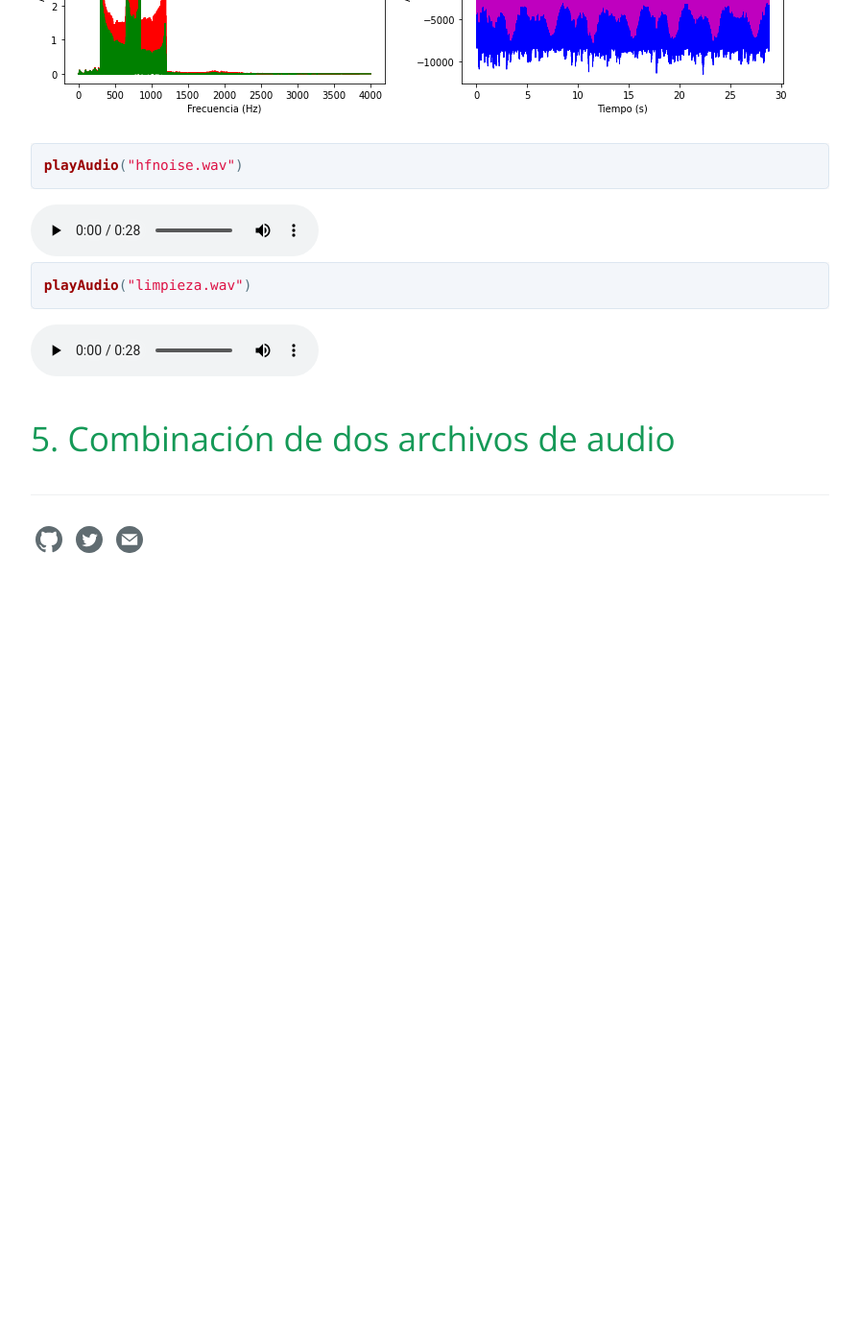
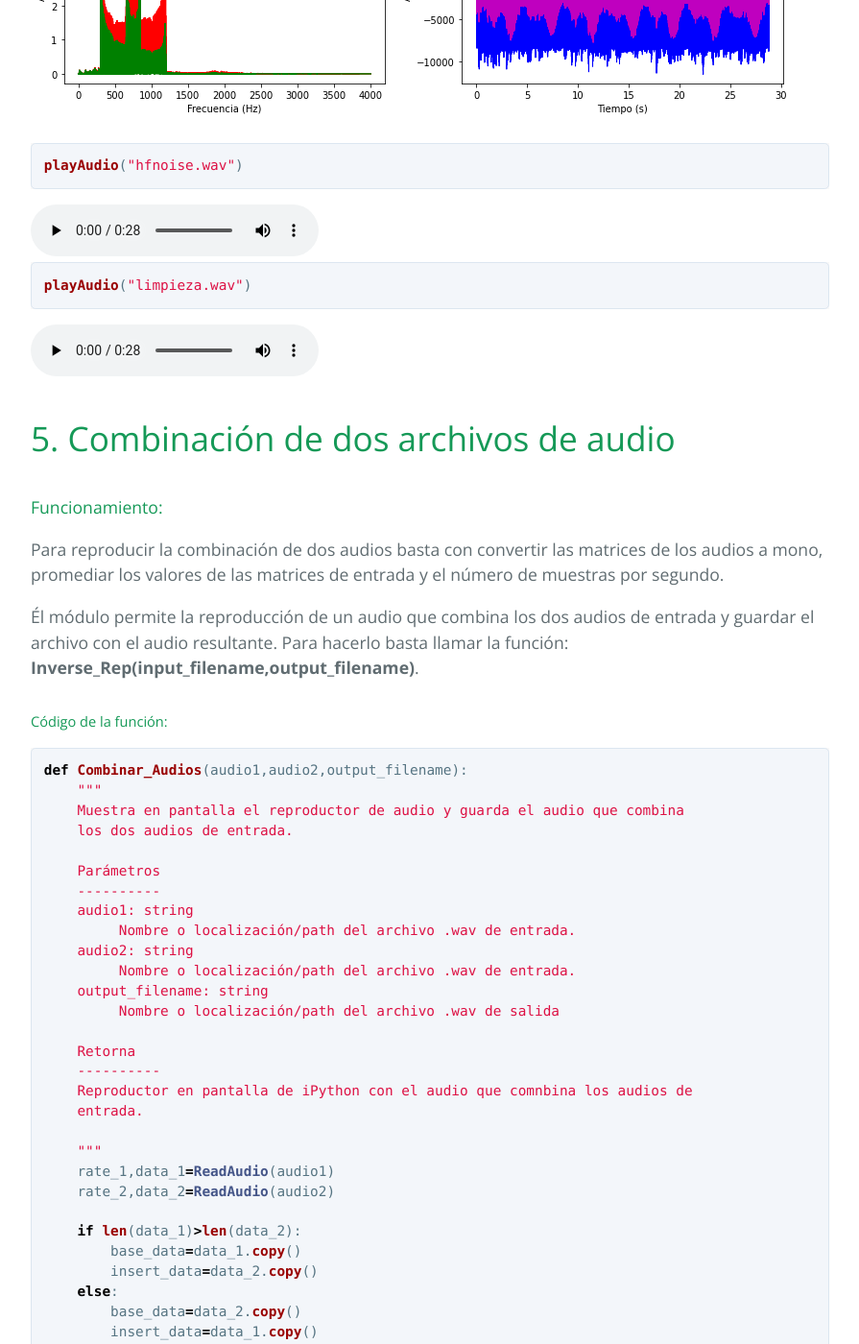
Before and after one commit to DarkNightSoldier/AudioProcessing, a Jekyll site: the page built from _posts/2020-07-05-the-module.md, in a window 1280 px wide and 1400 px high, scrolled down 7783 px. Shown: the whole window at 96% size, without its empty margins (192-1087 px from the left). Built offline with Jekyll 4.4.1, drawn with Linux system fonts in a browser that asks for light colours; before the commit the page ends 8413 px from its top, so only the background shows below that; some of the changed text lies outside the part shown.

Commit message:
Update 2020-07-05-the-module.md

````diff
--- a/_posts/2020-07-05-the-module.md
+++ b/_posts/2020-07-05-the-module.md
@@ -228,3 +228,54 @@ playAudio("limpieza.wav")
 {% include limpieza.html %}
 
 # [](#header-5) 5. Combinación de dos archivos de audio
+
+#### Funcionamiento:
+Para reproducir la combinación de dos audios basta con convertir las matrices de los audios a mono, promediar los valores de las matrices de entrada y el número de muestras por segundo.
+
+Él módulo permite la reproducción de un audio que combina los dos audios de entrada y guardar el archivo con el audio resultante. Para hacerlo basta llamar la función: **Inverse_Rep(input_filename,output_filename)**.
+
+##### Código de la función:
+```python
+def Combinar_Audios(audio1,audio2,output_filename):
+    """
+    Muestra en pantalla el reproductor de audio y guarda el audio que combina
+    los dos audios de entrada.
+
+    Parámetros
+    ----------
+    audio1: string
+         Nombre o localización/path del archivo .wav de entrada.
+    audio2: string
+         Nombre o localización/path del archivo .wav de entrada.
+    output_filename: string
+         Nombre o localización/path del archivo .wav de salida
+
+    Retorna
+    ----------
+    Reproductor en pantalla de iPython con el audio que comnbina los audios de
+    entrada.
+
+    """
+    rate_1,data_1=ReadAudio(audio1)
+    rate_2,data_2=ReadAudio(audio2)
+
+    if len(data_1)>len(data_2):
+        base_data=data_1.copy()
+        insert_data=data_2.copy()
+    else:
+        base_data=data_2.copy()
+        insert_data=data_1.copy()
+
+    for i in range (0,int(len(insert_data))):
+        base_data[i]=base_data[i]/2+insert_data[i]/2
+
+    WriteAudio(output_filename,(rate_1+rate_2)//2,base_data)
+    print(f"El archivo se guardo con éxito como {output_filename}")
+    return playAudio(output_filename)
+```
+#### Demostración:
+Para la demostración se combinó una parte de la canción Happy de Pharrel Williams y de la canción Sweet Lies, en formato mono con una tasa de muestras por segundo de 44100.
+```python
+Combinar_Audios("Happy.wav","sweet.wav","Combined.wav")
+```
+{% include combined.html %}
````
